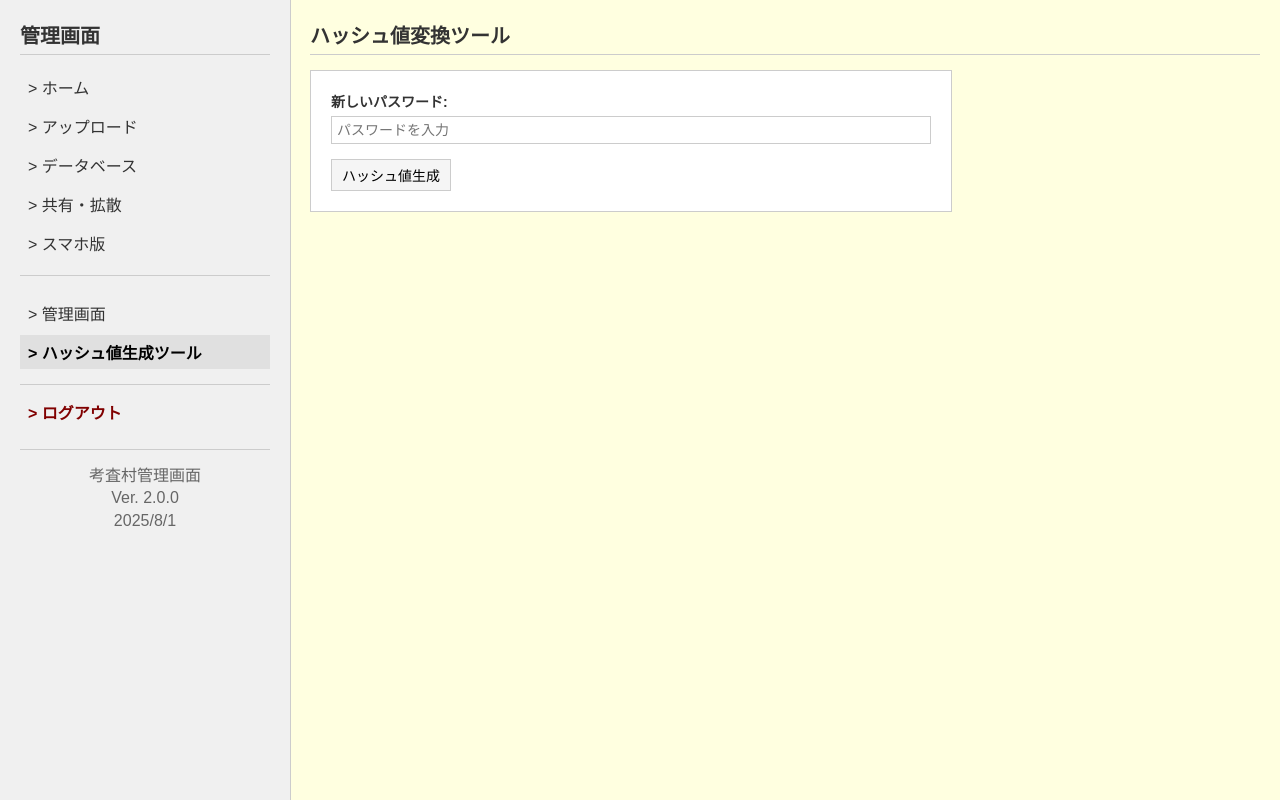
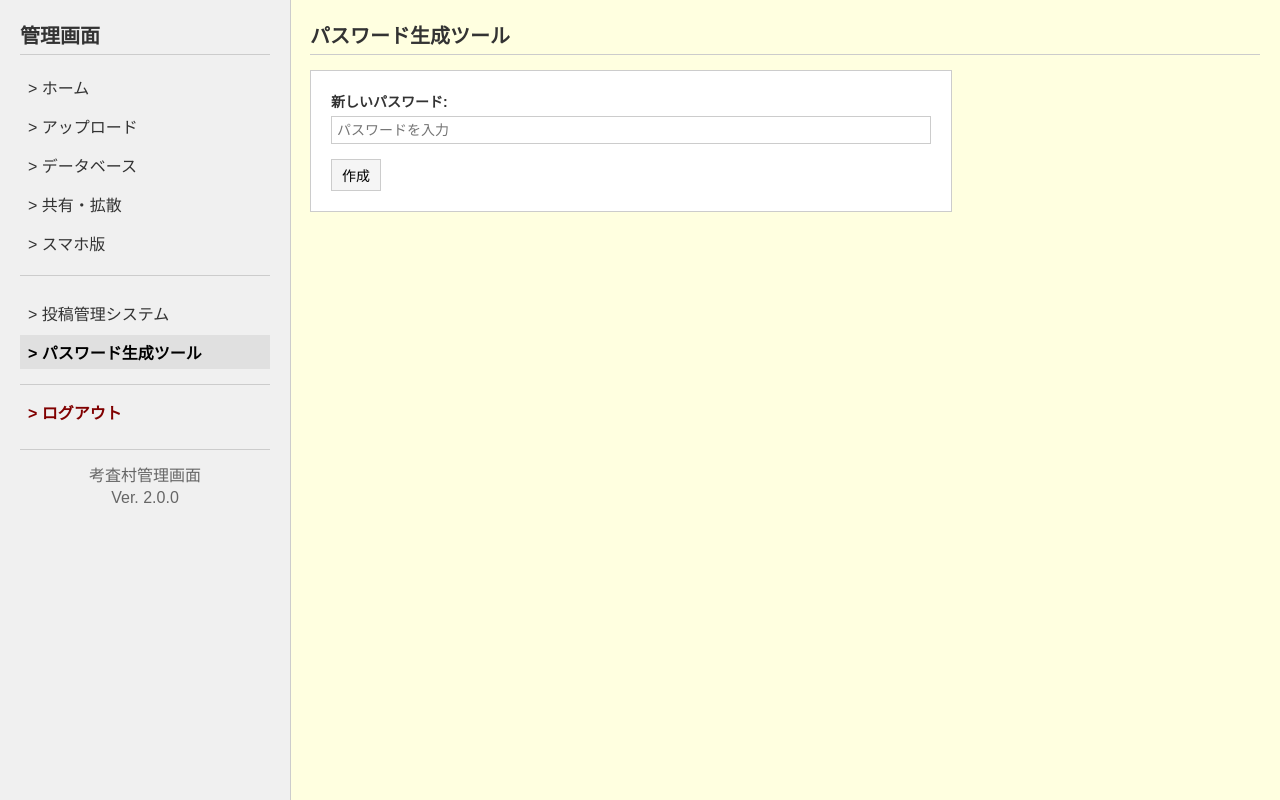
Before and after one commit to akt-kosamura/kosamura, a plain HTML site: page admin/password-generator.html in a window 1280 px wide. Drawn offline with Linux system fonts and the light colour scheme.

Commit message:
admin update

```diff
--- a/admin/password-generator.html
+++ b/admin/password-generator.html
@@ -151,19 +151,19 @@
       <li><a href="../pages/share.html">> 共有・拡散</a></li>
       <li><a href="../ph-index.html">> スマホ版</a></li>
       <li style="border-top: 1px solid #ccc; margin-top: 15px; padding-top: 15px;"></li>
-      <li><a href="admin.html">> 管理画面</a></li>
-      <li><a href="password-generator.html" class="active">> ハッシュ値生成ツール</a></li>
+      <li><a href="admin.html">> 投稿管理システム</a></li>
+      <li><a href="password-generator.html" class="active">> パスワード生成ツール</a></li>
       <li class="logout-link"><a href="#" onclick="logout(); return false;">> ログアウト</a></li>
     </ul>
     <div style="margin-top: 20px; padding-top: 15px; border-top: 1px solid #ccc; font-size: 16px; color: #666; text-align: center; line-height: 1.4;">
       考査村管理画面<br>
       Ver. 2.0.0<br>
-      2025/8/1
+
     </div>
   </div>
 
   <div class="main-content">
-    <div class="page-title">ハッシュ値変換ツール</div>
+    <div class="page-title">パスワード生成ツール</div>
 
     <div class="form-container">
       <div class="form-group">
@@ -171,10 +171,10 @@
         <input type="password" id="password" placeholder="パスワードを入力">
       </div>
 
-      <button onclick="generateHash()">ハッシュ値生成</button>
+      <button onclick="generateHash()">作成</button>
 
       <div id="result" class="result" style="display: none;">
-        <strong>生成されたハッシュ値:</strong>
+        <strong>生成された値:</strong>
         <div id="hashDisplay" class="hash-display"></div>
         <button onclick="copyHash()">コピー</button>
       </div>
```
Also changed, not shown: admin/admin.html (+3 -3 lines).
